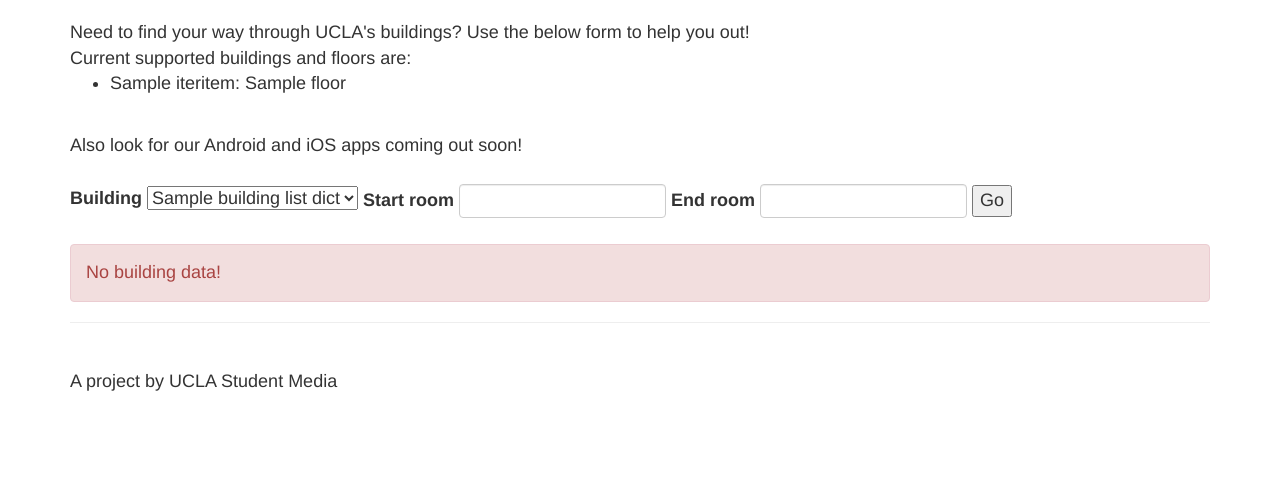
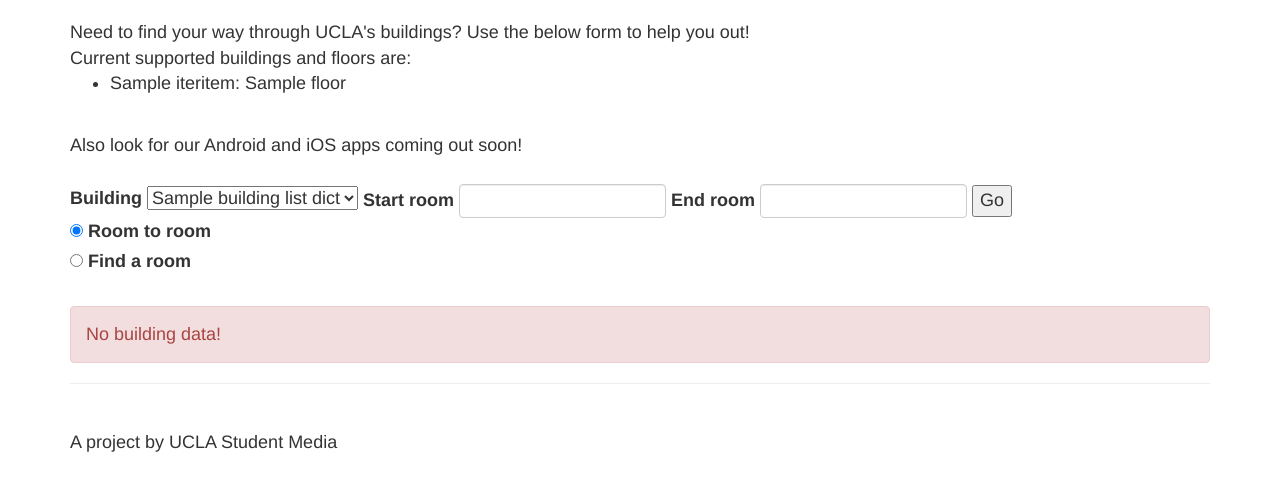
Before and after one commit to uclastudentmedia/tours-backend, a Django app: template www/templates/www/index.html in a window 1280 px wide. Shown: the part 52-543 px from the top of the page. Run offline with Django 3.2, Linux system fonts and the light colour scheme; the template is opened without the code that fills it: most values are stand-ins (such as "Sample title", 1, 10 or a date in 2020); parts of the project's set-up code (start-up, migrations or seed data) failed here and were passed over; some libraries are stand-ins or nearby versions.

Commit message:
Find single room feature

```diff
--- a/www/static/js/main.js
+++ b/www/static/js/main.js
@@ -33,9 +33,17 @@ $(function() {
     $('#end-room').val('');
     $('#start-room').autocomplete({
         source: [],
-        select: function() {
+        select: function(event, ui) {
             $('#start-form').removeClass('has-error');
             $('#start-form').addClass('has-success');
+            if ($('input[name=navigation-type]:checked').val() === 'find-a-room') {
+                $('#end-room').val(ui.item.value);
+            }
+        }
+    });
+    $('#start-room').on('input', function() {
+        if ($('input[name=navigation-type]:checked').val() === 'find-a-room') {
+            $('#end-room').val($('#start-room').val());
         }
     });
     $('#end-room').autocomplete({
@@ -51,6 +59,17 @@ $(function() {
     $('#building-select').on('change', populateRoomInputs);
     hideError();
 
+    $('input[name=navigation-type]').change(function() {
+        let endFormDisplayStyle = 'inline-block';
+        if (this.value === "find-a-room") {
+            endFormDisplayStyle = 'none';
+            $('#end-room').val($('#start-room').val());
+        }
+        $('#end-form').css('display', endFormDisplayStyle);
+    });
+
+    // need this because Firefox saves the last checked value
+    $('#room-to-room').prop('checked', true);
 });
 
 function populateRoomInputs() {
--- a/www/templates/www/index.html
+++ b/www/templates/www/index.html
@@ -88,6 +88,7 @@ height="0" width="0" style="display:none;visibility:hidden"></iframe></noscript>
             </div>
             <br/>
             <form id="main-form" class="form-inline">
+
                 <div class="form-group">
                     <label for="building-select">Building</label>
                     <select id="building-select">
@@ -108,6 +109,15 @@ height="0" width="0" style="display:none;visibility:hidden"></iframe></noscript>
                 </div>
 
                 <button id="submit">Go</button>
+                <br/>
+
+                <div class="form-group">
+                    <input type="radio" id="room-to-room" name="navigation-type" value="room-to-room" checked>
+                    <label for="room-to-room">Room to room</label>
+                    <br/>
+                    <input type="radio" id="find-a-room" name="navigation-type" value="find-a-room">
+                    <label for="find-a-room">Find a room</label>
+                </div>
             </form>
             <br/>
             <div id="error-msg" class="alert alert-danger hidden">
```
